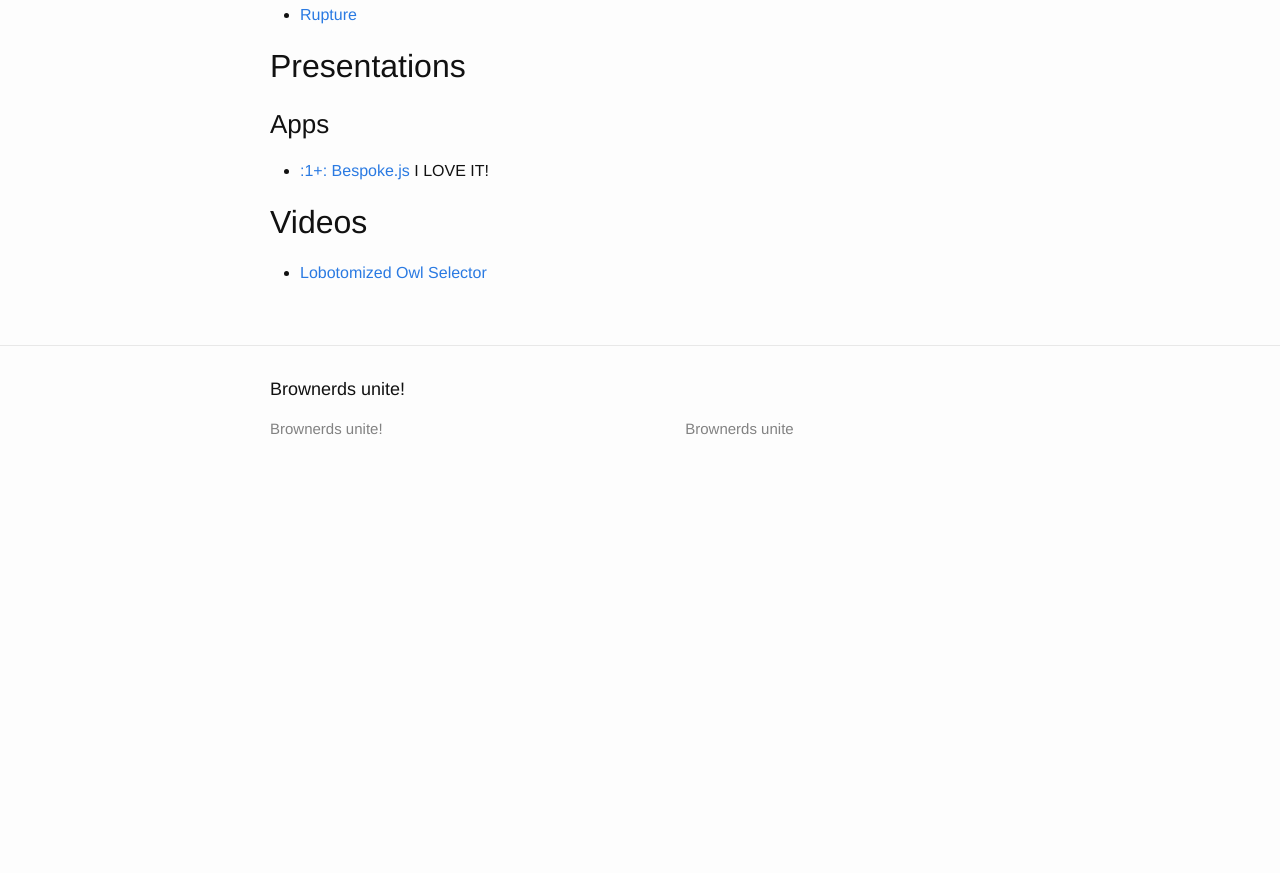
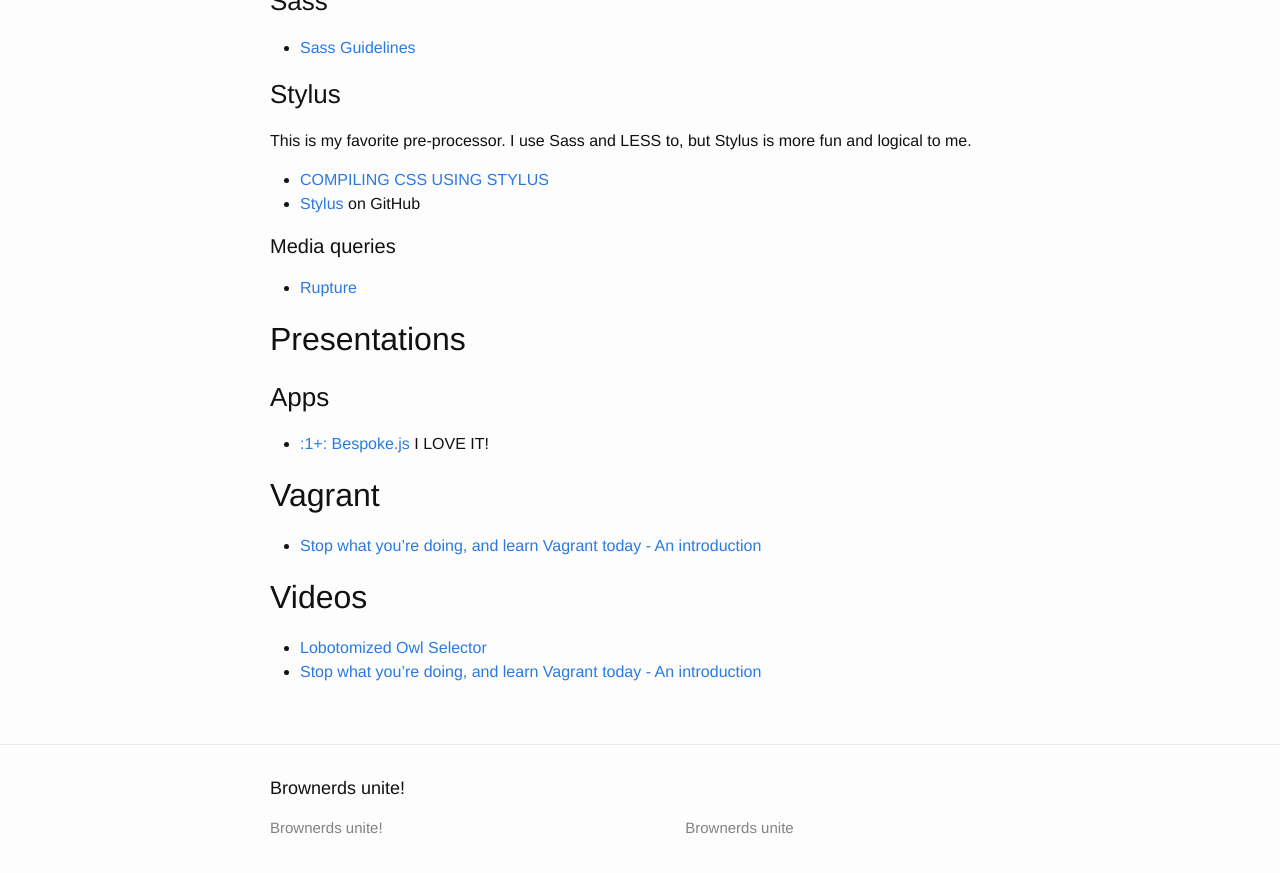
Before and after one commit to brownerd/brownerd.github.io, a Jekyll site: the page built from _posts/2015-01-01-reading-list-2015.md, in a window 1280 px wide and 900 px high, scrolled down 1754 px. Shown: the top 873 px of the window. Built offline with Jekyll 4.4.1, drawn with Linux system fonts in a browser that asks for light colours; before the commit the page ends 2255 px from its top, so only the background shows below that; some of the changed text lies outside the part shown.

```diff
--- a/_posts/2015-01-01-reading-list-2015.md
+++ b/_posts/2015-01-01-reading-list-2015.md
@@ -137,6 +146,10 @@ This is my favorite pre-processor. I use Sass and LESS to, but Stylus is more fu
 
 
 
+## Vagrant
+
+- [Stop what you're doing, and learn Vagrant today - An introduction](https://www.youtube.com/watch?v=crvJ2C7Hr_ghttps://www.youtube.com/watch?v=crvJ2C7Hr_g)
+
 
 
 
@@ -146,3 +159,4 @@ This is my favorite pre-processor. I use Sass and LESS to, but Stylus is more fu
 ## Videos
 
 - [Lobotomized Owl Selector](https://www.youtube.com/watch?v=w4skJXB03Ho)
+- [Stop what you're doing, and learn Vagrant today - An introduction](https://www.youtube.com/watch?v=crvJ2C7Hr_ghttps://www.youtube.com/watch?v=crvJ2C7Hr_g)
```
Also changed, not shown: other parts of _posts/2015-01-01-reading-list-2015.md (+9 -0 lines).
